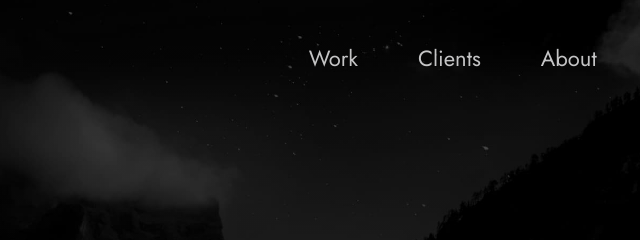
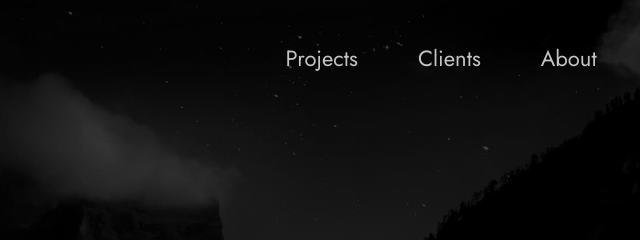
Before and after one commit to matthewdillonsmith/portfolio, a plain HTML site: page index.html in a window 1280 px wide. Shown: the top 240 px of the page, 463-1103 px from the left. Drawn offline with Linux system fonts and the light colour scheme.

Commit message:
Update index.html

```diff
--- a/index.html
+++ b/index.html
@@ -41,7 +41,7 @@
     <div class="row">
       <nav class="nav" role="navigation">
         <ul class="nav__items">
-          <li class="nav__item"><a href="#work" class="nav__link">Work</a></li>
+          <li class="nav__item"><a href="#work" class="nav__link">Projects</a></li>
           <li class="nav__item"><a href="#clients" class="nav__link">Clients</a></li>
           <li class="nav__item">
             <a href="#about" class="nav__link">About</a>
```
